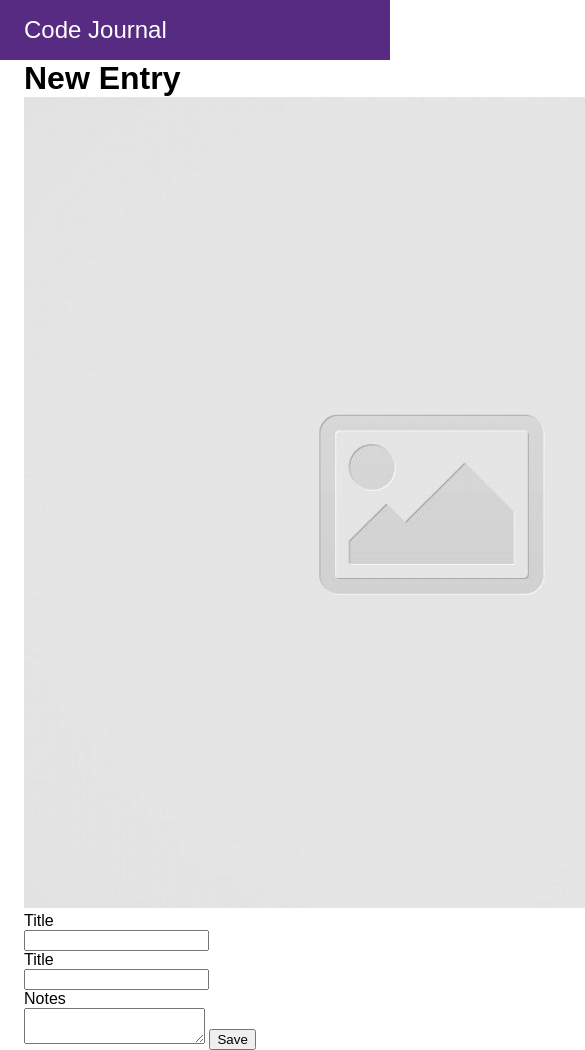
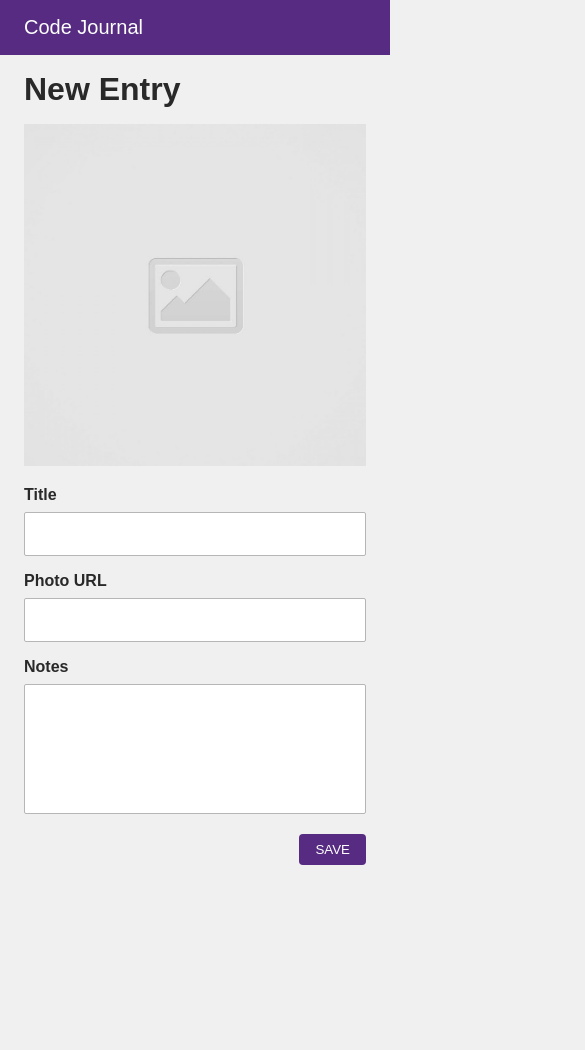
Before and after one commit to kyle-kettler/code-journal, a website: page index.html in a window 390 px wide. Shown: the top 1050 px of the page, 585 px wide, since content can reach past the window. After the commit the page ends 881 px from the top, so only its background shows below. Drawn offline with Linux system fonts and the light colour scheme; a web font is replaced by a local one.

Commit message:
Complete the HTML form using the appropriate responsive layout classes.

```diff
--- a/css/layout.css
+++ b/css/layout.css
@@ -5,12 +5,18 @@
 .container {
   max-width: 575px;
   margin: 0 auto;
-  padding: 0 1.5rem;
+  padding: 1rem 1.5rem;
 }
 
 .row {
   display: flex;
   flex-wrap: wrap;
+  row-gap: 1rem;
+  align-items: flex-start;
+}
+
+.form-row {
+  width: 100%;
 }
 
 .col-full,
@@ -23,6 +29,10 @@
     max-width: 900px;
   }
 
+  .row {
+    row-gap: 2rem;
+  }
+
   .col-full,
   .col-half {
     padding: 0 0.75rem;
--- a/css/styles.css
+++ b/css/styles.css
@@ -1,18 +1,77 @@
 :root {
   --purple: rgb(86, 43, 129);
   --white: rgb(255, 255, 255);
+  --border: rgb(182, 182, 182);
+  --light-grey: rgb(240, 240, 240);
+  --dark-grey: rgb(41, 41, 41);
 }
 
 body {
-  font-family: sans-serif;
+  font-family: "Proza Libre", sans-serif;
+  background-color: var(--light-grey);
+  color: var(--dark-grey);
 }
 
 header {
   background-color: var(--purple);
   color: var(--white);
-  padding: 1rem 0;
+  padding: 0;
+}
+
+h1 {
+  font-weight: 600;
 }
 
 h2 {
-  font-weight: 300;
+  font-weight: 400;
+  font-size: 1.25rem;
 }
+
+input,
+textarea {
+  width: 100%;
+  border: 1px solid;
+  border-color: var(--border);
+  border-radius: 0.125rem;
+  padding: 0.75rem;
+  margin-top: 0.5rem;
+  font-size: 1rem;
+  font-family: "Proza Libre", sans-serif;
+}
+
+textarea {
+  resize: none;
+  padding-top: 0.5rem;
+}
+
+input:focus {
+  outline-color: var(--purple);
+}
+
+textarea:focus {
+  outline-color: var(--purple);
+}
+
+label {
+  font-weight: 600;
+  font-size: 1rem;
+}
+
+.entry-img {
+  width: 100%;
+}
+
+.submit-row {
+  display: flex;
+  justify-content: end;
+}
+
+.submit-button {
+  background-color: var(--purple);
+  color: var(--white);
+  padding: 0.5rem 1rem;
+  border: none;
+  border-radius: 0.25rem;
+  text-transform: uppercase;
+  cursor: pointer;
+}
--- a/index.html
+++ b/index.html
@@ -11,6 +11,11 @@
     integrity="sha512-9usAa10IRO0HhonpyAIVpjrylPvoDwiPUiKdWk5t3PyolY1cOd4DSE0Ga+ri4AuTroPR5aQvXU9xC6qOPnzFeg=="
     crossorigin="anonymous"
     referrerpolicy="no-referrer" />
+  <link rel="preconnect" href="https://fonts.googleapis.com">
+  <link rel="preconnect" href="https://fonts.gstatic.com" crossorigin>
+  <link rel="preconnect" href="https://fonts.googleapis.com">
+  <link rel="preconnect" href="https://fonts.gstatic.com" crossorigin>
+  <link href="https://fonts.googleapis.com/css2?family=Proza+Libre:ital,wght@0,400;0,600;0,700;1,400;1,700&display=swap" rel="stylesheet">
   <link rel="stylesheet" href="css/reset.css">
   <link rel="stylesheet" href="css/layout.css">
   <link rel="stylesheet" href="css/styles.css">
@@ -28,23 +33,39 @@
   <main class="container">
     <div data-view="entry-form">
       <form>
+        <div class="row">
+          <div class="col-full">
             <h1>New Entry</h1>
+          </div>
+          <div class="col-half">
             <div class="img-wrap">
               <img class="entry-img" src="images/placeholder-image-square.jpg">
             </div>
+          </div>
+          <div class="col-half row">
+            <div class="form-row">
               <div>
                 <label for="title">Title</label>
               </div>
               <input type="text" id="title" name="title"/>
+            </div>
+            <div class="form-row">
               <div>
-          <label for="img-url">Title</label>
+                <label for="img-url">Photo URL</label>
               </div>
               <input type="text" id="img-url" name="img-url"/>
+            </div>
+          </div>
+          <div class="col-full">
             <div>
               <label for="notes">Notes</label>
             </div>
-        <textarea id="notes" name="notes"></textarea>
+            <textarea id="notes" name="notes" rows="6"></textarea>
+          </div>
+          <div class="col-full submit-row">
             <button type="submit" class="submit-button">Save</button>
+          </div>
+        </div>
       </form>
     </div>
     <div data-view="entries" class="hidden"></div>
```
Lines whose indentation alone changed are shown as unchanged.
